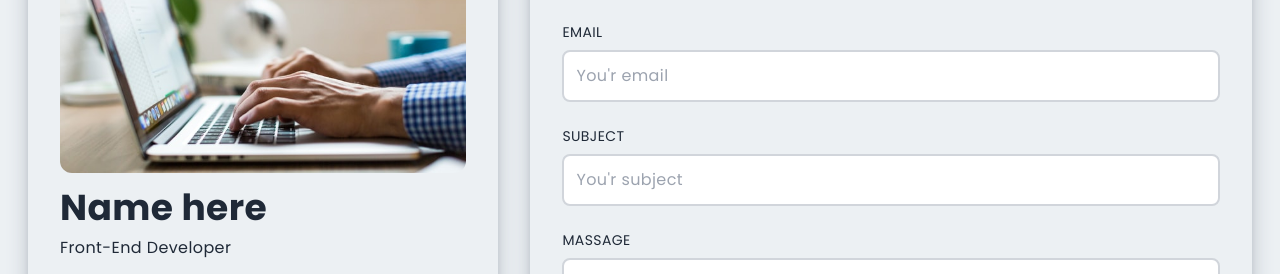
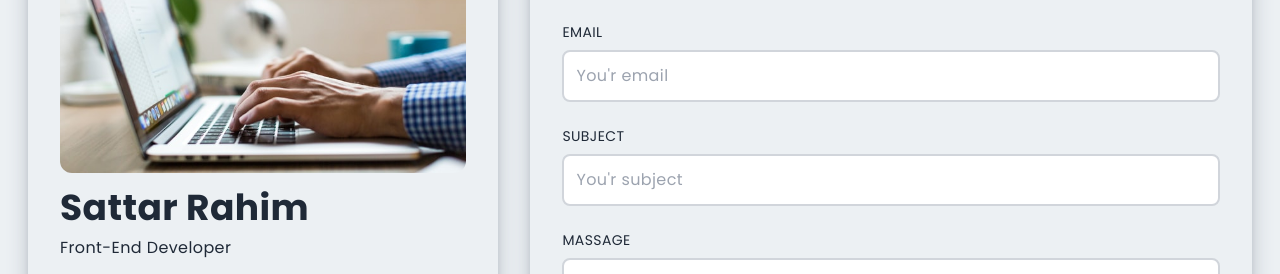
Before and after one commit to Alexios10/My-portfolio, a Next.js app: page / in a window 1280 px wide. Shown: the part 3653-3927 px from the top of the page. Built offline with nearby package versions, Linux system fonts and the light colour scheme.

Commit message:
added name to the contact form

```diff
--- a/components/Contact.jsx
+++ b/components/Contact.jsx
@@ -71,7 +71,7 @@
                 />
               </div>
               <div>
-                <h2 className="py-2">Name here</h2>
+                <h2 className="py-2">Sattar Rahim</h2>
                 <p>Front-End Developer</p>
                 <p className="py-4">
                   I am available for part-time or full-time positions. Contact
```
